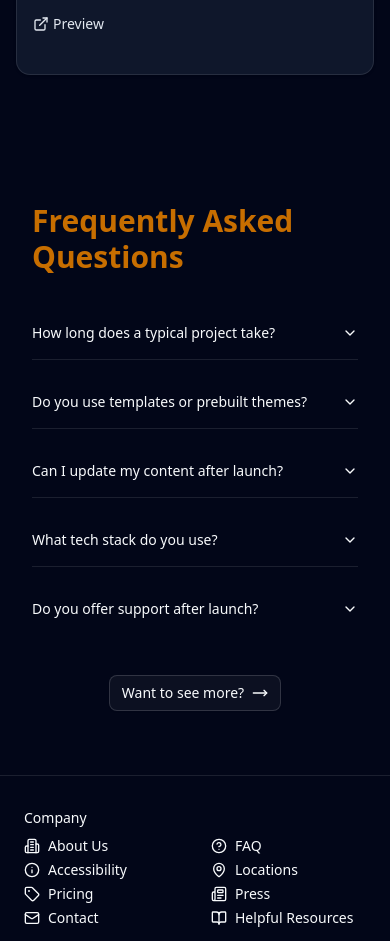
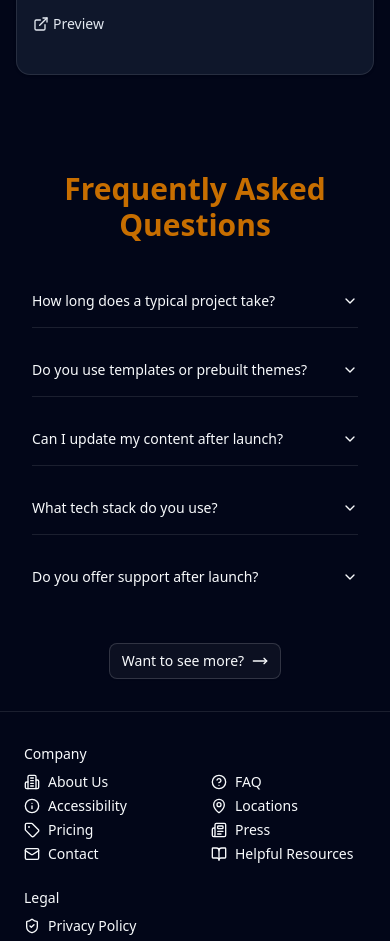
Before and after one commit to abhiram-shaji/the-digital-uplift, a Next.js app: page / in a window 390 px wide. Shown: the part 5320-6261 px from the top of the page. Built offline with nearby package versions, Linux system fonts and the light colour scheme.

Commit message:
Update FaqSection.tsx

```diff
--- a/src/components/sections/FaqSection.tsx
+++ b/src/components/sections/FaqSection.tsx
@@ -7,9 +7,9 @@ import { Button } from "../ui/button"
 
 export function FaqSection() {
   return (
-    <section className="w-full px-4 py-16 md:py-24 bg-background">
+    <section className="w-full px-4 py-8 bg-background">
       <div className="max-w-4xl mx-auto">
-        <h2 className="text-3xl md:text-4xl font-bold mb-8">Frequently Asked Questions</h2>
+        <h2 className="text-3xl md:text-4xl text-center font-bold mb-8">Frequently Asked Questions</h2>
 
         <Accordion type="single" collapsible className="w-full space-y-4">
           <AccordionItem value="item-1">
```
